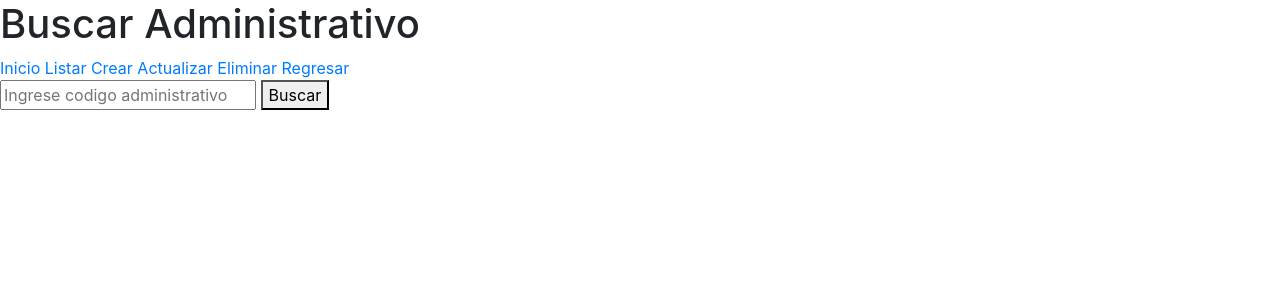
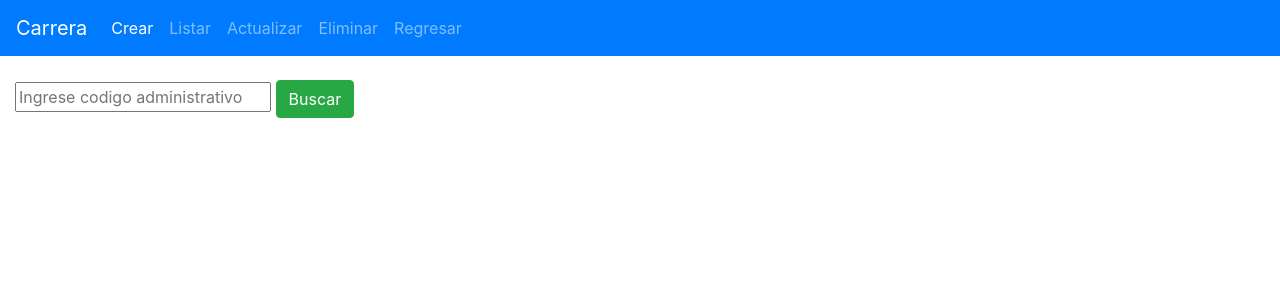
Before and after one commit to DevIran3/DjangoSchool, a Django app: page /Administrativo/BuscarEliminarAdministrativo/ in a window 1280 px wide. Shown: the top 300 px of the page. Run offline with Django 3.2, Linux system fonts and the light colour scheme; parts of the project's set-up code (start-up, migrations or seed data) failed here and were passed over; some libraries are stand-ins or nearby versions.

Commit message:
TempAdministrativo with Frontend all

```diff
--- a/Templates/TempAdministrativo/FindAdministrativo.html
+++ b/Templates/TempAdministrativo/FindAdministrativo.html
@@ -9,7 +9,10 @@
     <br>
     <form method="POST">
         {%csrf_token%}
-        <input type="number" name="pk_administrativo" placeholder="Ingrese codigo administrativo" required>
-        <button type="submit">Buscar</button>
+        <div class="col-sm-10" class="form-control-plaintext" id="staticEmail">
+            <input type="number" name="pk_administrativo" placeholder="Ingrese codigo administrativo" required>
+            <button type="submit" class="btn btn-success">Buscar</button>
+        </div>
+
     </form>
 {%endblock body%}
--- a/Templates/TempAdministrativo/index.html
+++ b/Templates/TempAdministrativo/index.html
@@ -7,15 +7,34 @@
     <meta http-equiv="X-UA-Compatible" content="ie=edge">
 
     <title>{%block title%}Administrativo{%endblock title%}</title>
-    <h1>{%block h1%}Administrativo{%endblock h1%}</h1>
 </head>
 <body>
-    <a href="{%url 'HomeAdministrativo'%}">Inicio</a>
-    <a href="{%url 'SelectAdministrativo'%}">Listar</a>
-    <a href="{%url 'InsertAdministrativo'%}">Crear</a>
-    <a href="{%url 'FindUpdateAdministrativo'%}">Actualizar</a>
-    <a href="{%url 'FindDeleteAdministrativo'%}">Eliminar</a>
-    <a href="{%url 'Administrativo'%}">Regresar</a>
+    <nav class="navbar navbar-expand-lg navbar-dark bg-primary">
+        <a class="navbar-brand" href="{%url 'HomeAdministrativo'%}">Carrera</a>
+        <button class="navbar-toggler" type="button" data-toggle="collapse" data-target="#navbarColor01" aria-controls="navbarColor01" aria-expanded="false" aria-label="Toggle navigation">
+            <span class="navbar-toggler-icon"></span>
+        </button>
+        <div class="collapse navbar-collapse" id="navbarColor01">
+            <ul class="navbar-nav mr-auto">
+                <li class="nav-item active">
+                    <a class="nav-link" href="{%url 'InsertAdministrativo'%}">Crear</a>
+                </li>
+                <li class="nav-item">
+                    <a class="nav-link" href="{%url 'SelectAdministrativo'%}">Listar</a>
+                </li>
+                <li class="nav-item">
+                    <a class="nav-link" href="{%url 'FindUpdateAdministrativo'%}">Actualizar</a>
+                </li>
+                <li class="nav-item">
+                    <a class="nav-link" href="{%url 'FindDeleteAdministrativo'%}">Eliminar</a>
+                </li>
+                <li class="nav-item">
+                    <a class="nav-link" href="{%url 'Administrativo'%}">Regresar</a>
+                </li>
+            </ul>
+        </div>
+    </nav>
+
     {%block body%}
 
     {%endblock body%}
--- a/Templates/TempCarrera/FindCarrera.html
+++ b/Templates/TempCarrera/FindCarrera.html
@@ -9,7 +9,7 @@
     <br>
     <form method="POST">
         {%csrf_token%}
-        <div class="form-control-plaintext" id="staticEmail">
+        <div  class="col-sm-10" class="form-control-plaintext" id="staticEmail">
             <input type="number" name="id" placeholder="Ingrese codigo Carrera" required>
             <button type="submit" class="btn btn-success">Buscar</button>
         </div>
--- a/Templates/TempCarrera/InsertCarrera.html
+++ b/Templates/TempCarrera/InsertCarrera.html
@@ -2,9 +2,7 @@
 {%block title%}
     Crear Carrera
 {%endblock title%}
-{%block h1%}
-    Crear Carrera
-{%endblock h1%}
+
 {%block body%}
     <form method="POST">
         {%csrf_token%}
--- a/Templates/TempProfesor/FindProfesor.html
+++ b/Templates/TempProfesor/FindProfesor.html
@@ -9,7 +9,7 @@
     <br>
     <form method="POST">
         {%csrf_token%}
-        <div class="form-control-plaintext" id="staticEmail">
+        <div class="col-sm-10" class="form-control-plaintext" id="staticEmail">
            <input type="number" name="pk_profesor" placeholder="Ingrese codigo alumno" required>
             <button type="submit" class="btn btn-success">Buscar</button>
         </div>
```
Also changed, not shown: Templates/TempAdministrativo/DeleteAdministrativo.html (+7 -6 lines), Templates/TempAdministrativo/InsertAdministrativo.html (+29 -16 lines), Templates/TempAdministrativo/SelectAdministrativo.html (+16 -16 lines).
